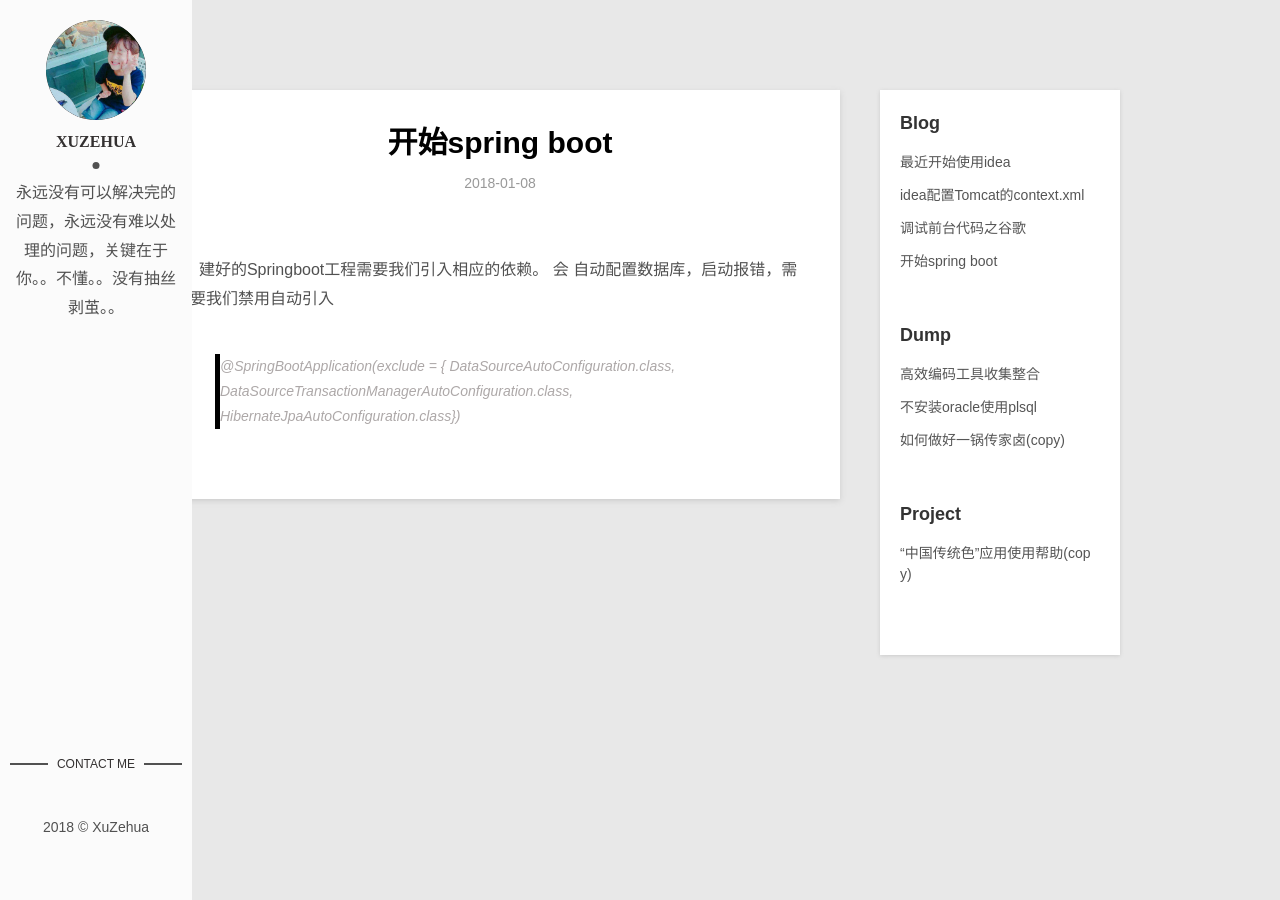
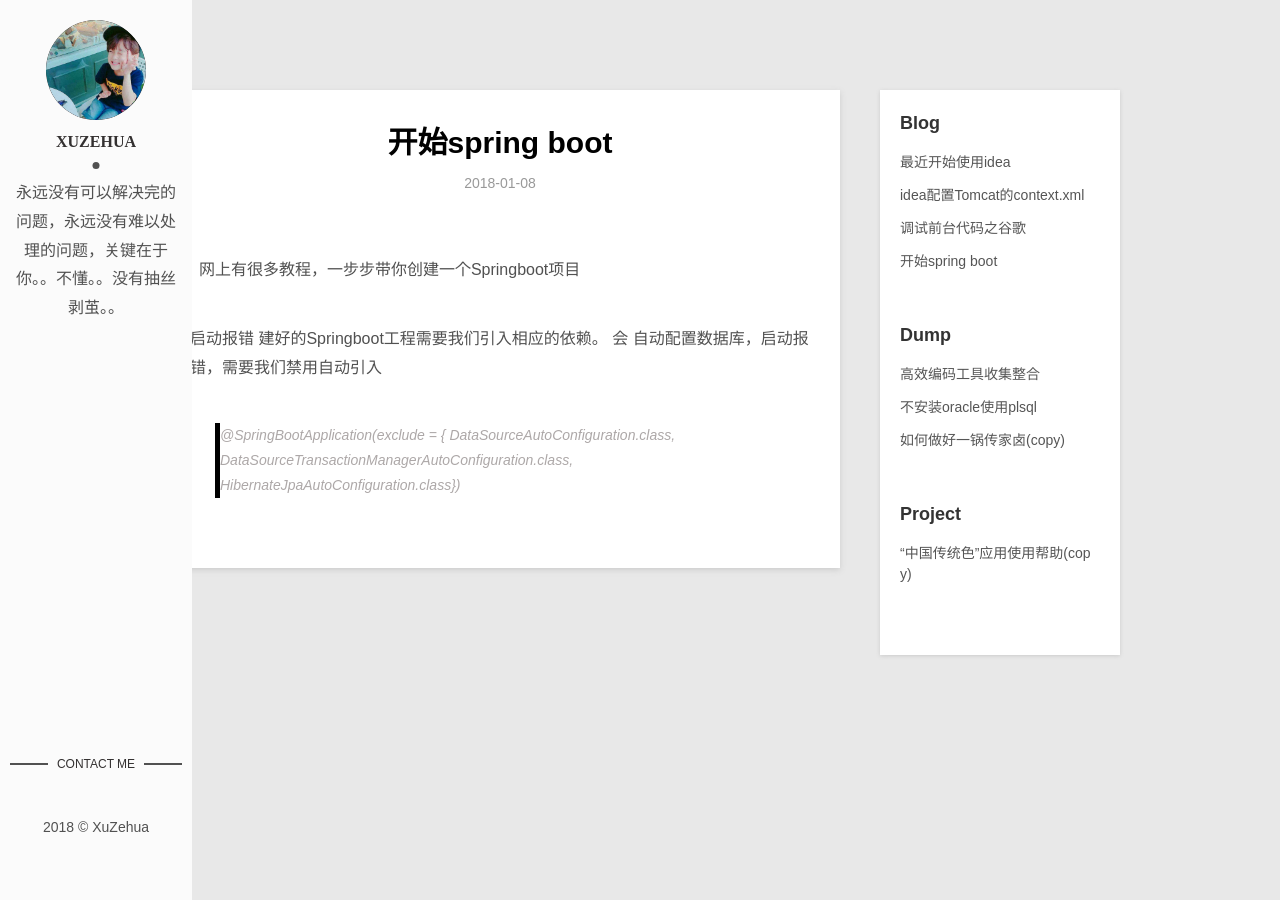
Before and after one commit to lychhh/lychhh.github.io, a Jekyll site: the page built from _posts/blog/2018-01-08-Spring-boot.md, in a window 1280 px wide. Built offline with Jekyll 4.4.1, drawn with Linux system fonts in a browser that asks for light colours.

Commit message:
Update 2018-01-08-Spring-boot.md

```diff
--- a/_posts/blog/2018-01-08-Spring-boot.md
+++ b/_posts/blog/2018-01-08-Spring-boot.md
@@ -5,6 +5,9 @@
 description: 初步了解
 ---
 
+ 网上有很多教程，一步步带你创建一个Springboot项目
+
+ 启动报错
 建好的Springboot工程需要我们引入相应的依赖。
 会 自动配置数据库，启动报错，需要我们禁用自动引入
 > @SpringBootApplication(exclude = {
```
